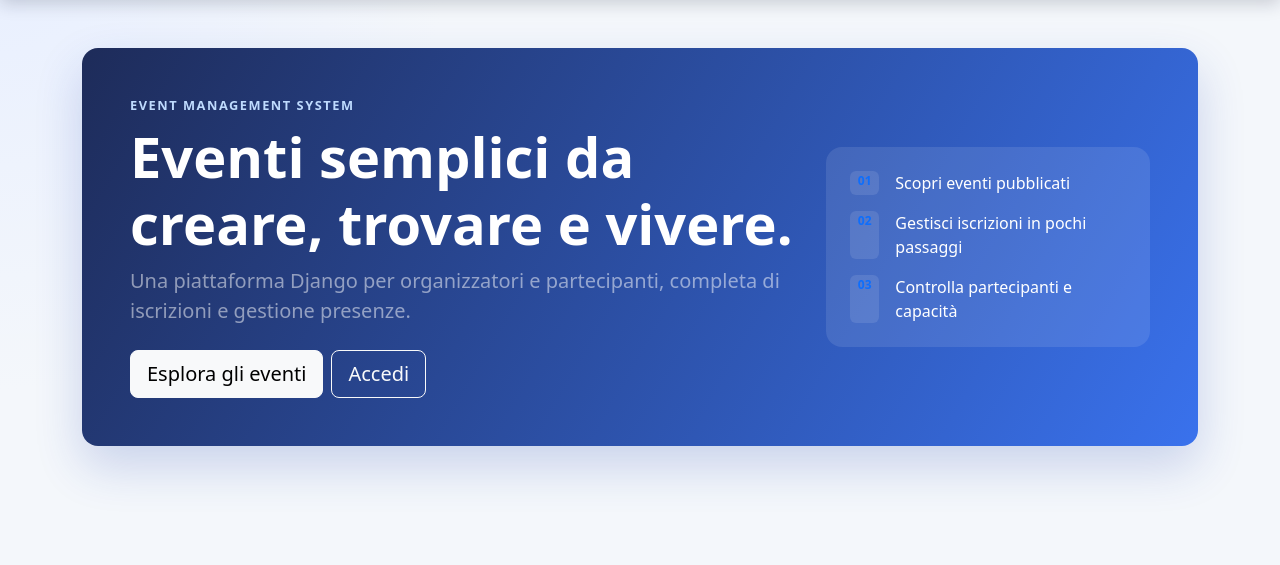
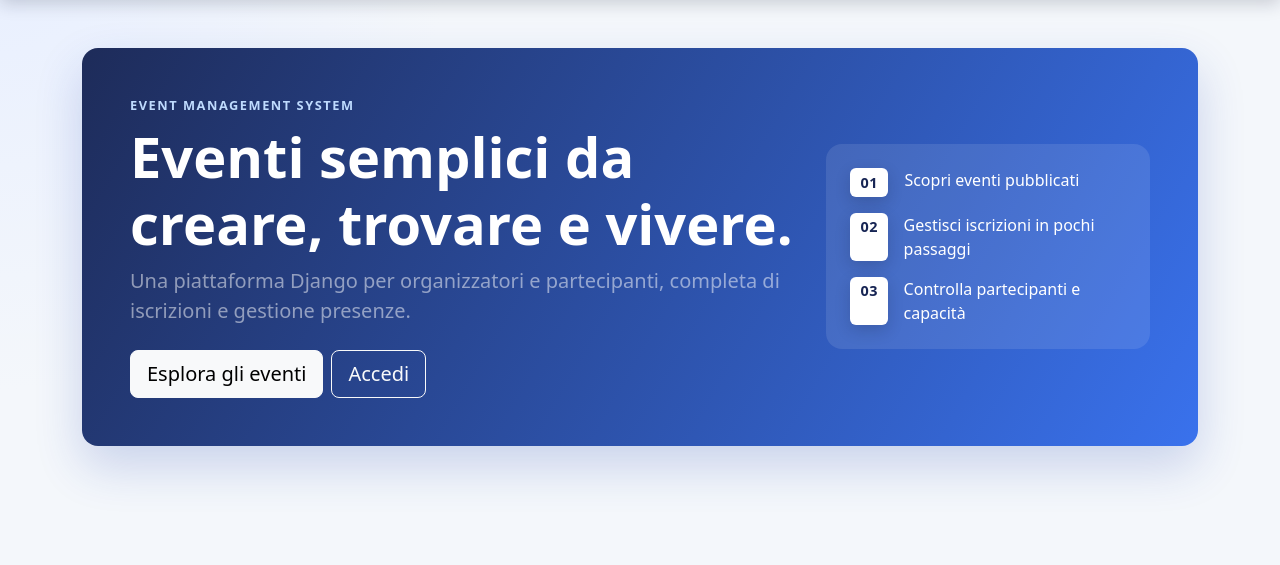
Before and after one commit to Adrycasta04/PPM-Event-Management, a Django app: page / in a window 1280 px wide. Shown: the part 58-623 px from the top of the page. Run offline with Django 5.2, Linux system fonts and the light colour scheme.

Commit message:
Improve homepage step number contrast

```diff
--- a/static/css/styles.css
+++ b/static/css/styles.css
@@ -91,6 +91,17 @@ a {
     font-weight: 700;
     letter-spacing: 0.12em;
     text-transform: uppercase;
+}
+
+.hero-step-number {
+    min-width: 2.35rem;
+    padding: 0.45rem 0.65rem;
+    color: #172554;
+    font-size: 0.9rem;
+    font-weight: 800;
+    letter-spacing: 0.04em;
+    background: #fff;
+    box-shadow: 0 0.35rem 0.9rem rgba(15, 23, 42, 0.18);
 }
 
 .page-header {
--- a/templates/events/home.html
+++ b/templates/events/home.html
@@ -45,15 +45,15 @@
         <div class="col-lg-4">
             <div class="bg-white bg-opacity-10 rounded-4 p-4">
                 <div class="d-flex gap-3 mb-3">
-                    <span class="badge text-bg-light text-primary">01</span>
+                    <span class="badge hero-step-number">01</span>
                     <span>Scopri eventi pubblicati</span>
                 </div>
                 <div class="d-flex gap-3 mb-3">
-                    <span class="badge text-bg-light text-primary">02</span>
+                    <span class="badge hero-step-number">02</span>
                     <span>Gestisci iscrizioni in pochi passaggi</span>
                 </div>
                 <div class="d-flex gap-3">
-                    <span class="badge text-bg-light text-primary">03</span>
+                    <span class="badge hero-step-number">03</span>
                     <span>Controlla partecipanti e capacità</span>
                 </div>
             </div>
```
